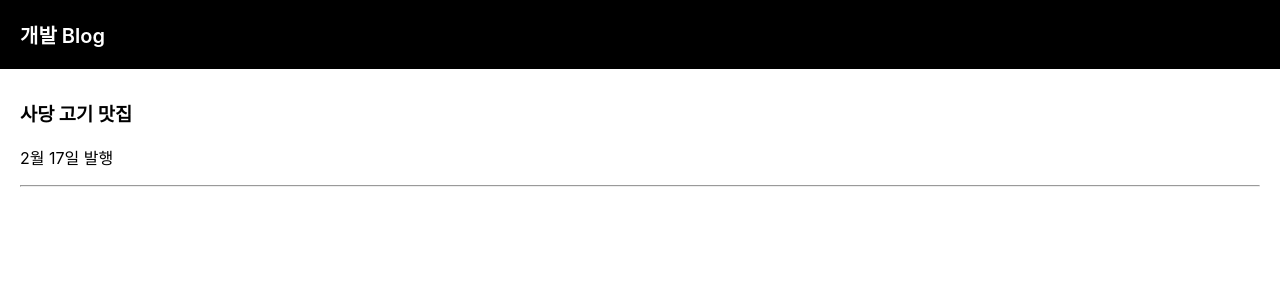
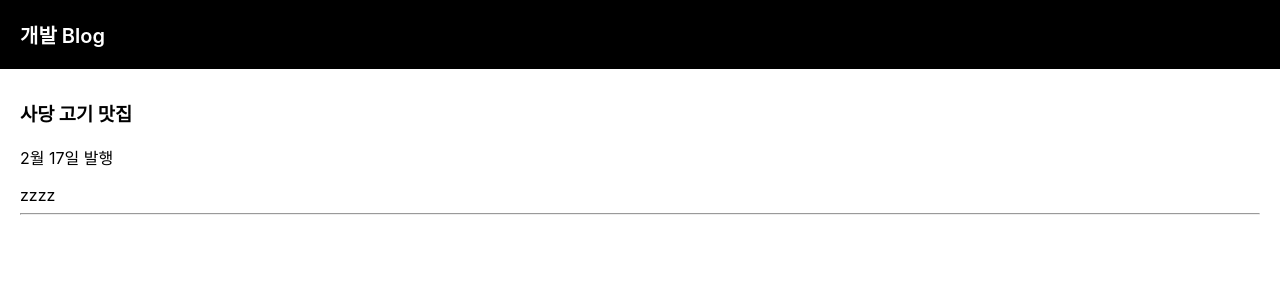
Before and after one commit to 999hanul/blog, a React (Create React App) app: page / in a window 1280 px wide. Shown: the top 300 px of the page. Built offline with nearby package versions, Linux system fonts and the light colour scheme.

Commit message:
테스트

```diff
--- a/src/App.js
+++ b/src/App.js
@@ -14,6 +14,7 @@ function App() {
       <div className='list'>
         <h3>{posts}</h3>
         <p>2월 17일 발행</p>
+        <div>zzzz</div>
         <hr />
       </div>
     </div>
```
